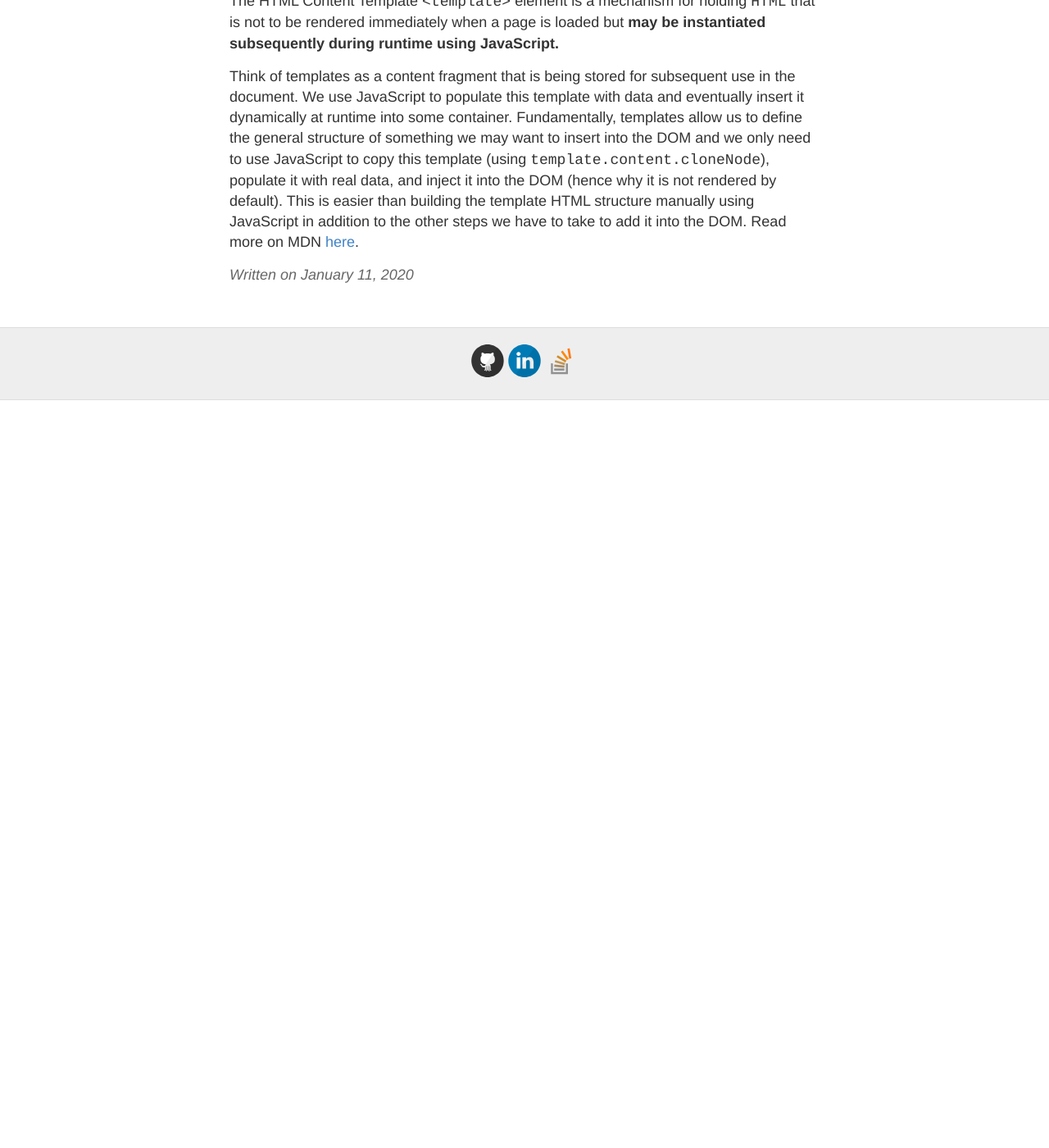
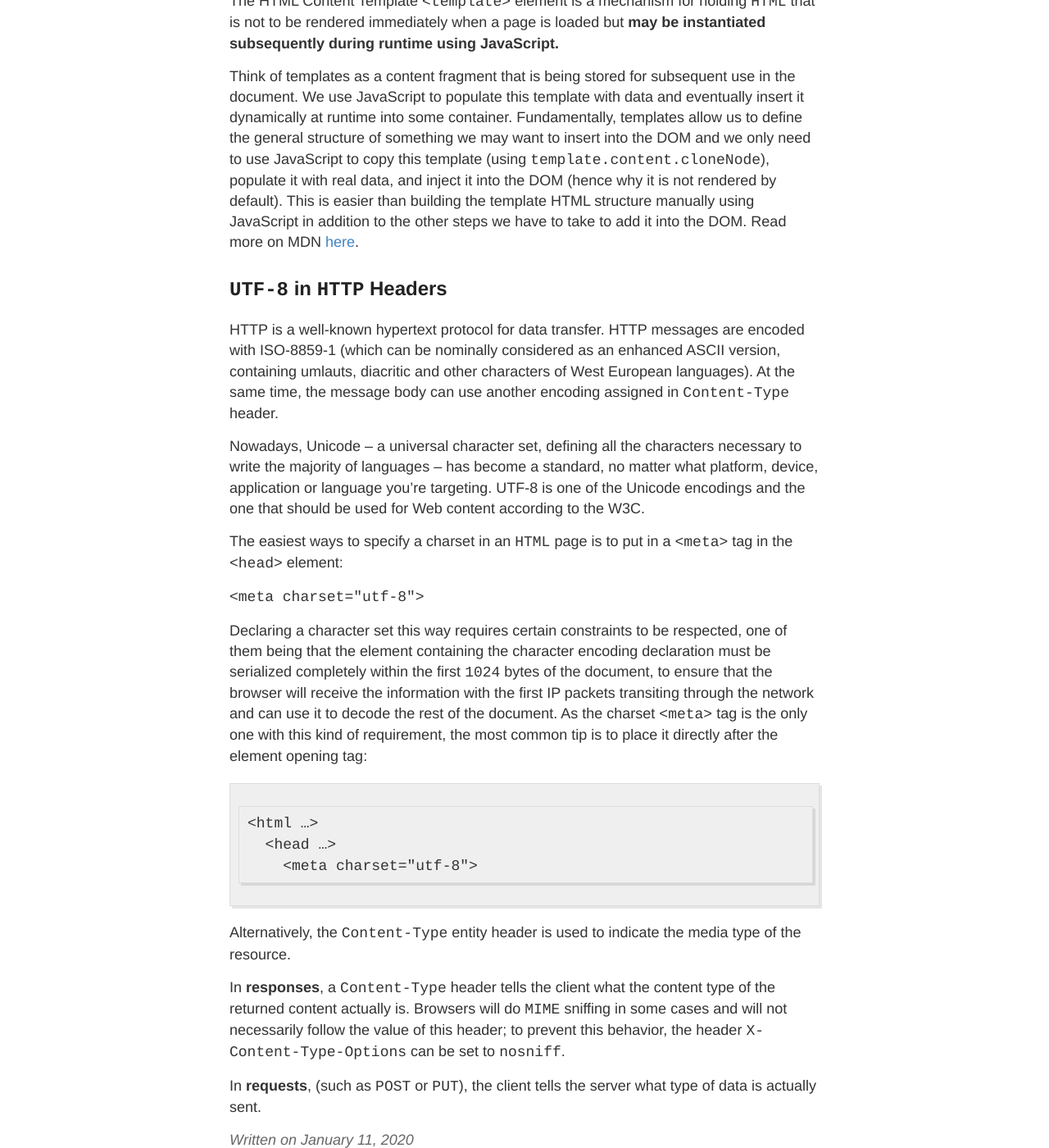
Before and after one commit to gutucristian/gutucristian.github.io, a Jekyll site: the page built from _posts/2020-01-11-Front-End-Development.md, in a window 1280 px wide and 1400 px high, scrolled down 5763 px. Shown: the whole window at 82% size. Built offline with Jekyll 4.4.1, drawn with Linux system fonts in a browser that asks for light colours; our own code applies the rules of GitHub Pages for plain Markdown files; before the commit the page ends 6251 px from its top, so only the background shows below that.

Commit message:
Update 2020-01-11-Front-End-Development.md

````diff
--- a/_posts/2020-01-11-Front-End-Development.md
+++ b/_posts/2020-01-11-Front-End-Development.md
@@ -163,3 +163,27 @@ Source: https://stackoverflow.com/questions/6939864/what-is-the-difference-betwe
 The HTML Content Template `<template>` element is a mechanism for holding `HTML` that is not to be rendered immediately when a page is loaded but **may be instantiated subsequently during runtime using JavaScript.**
 
 Think of templates as a content fragment that is being stored for subsequent use in the document. We use JavaScript to populate this template with data and eventually insert it dynamically at runtime into some container. Fundamentally, templates allow us to define the general structure of something we may want to insert into the DOM and we only need to use JavaScript to copy this template (using `template.content.cloneNode`), populate it with real data, and inject it into the DOM (hence why it is not rendered by default). This is easier than building the template HTML structure manually using JavaScript in addition to the other steps we have to take to add it into the DOM. Read more on MDN [here](https://developer.mozilla.org/en-US/docs/Web/HTML/Element/template).
+
+## `UTF-8` in `HTTP` Headers
+
+HTTP is a well-known hypertext protocol for data transfer. HTTP messages are encoded with ISO-8859-1 (which can be nominally considered as an enhanced ASCII version, containing umlauts, diacritic and other characters of West European languages). At the same time, the message body can use another encoding assigned in `Content-Type` header.
+
+Nowadays, Unicode – a universal character set, defining all the characters necessary to write the majority of languages – has become a standard, no matter what platform, device, application or language you’re targeting. UTF-8 is one of the Unicode encodings and the one that should be used for Web content according to the W3C.
+
+The easiest ways to specify a charset in an `HTML` page is to put in a `<meta>` tag in the `<head>` element:
+
+`<meta charset="utf-8">`
+
+Declaring a character set this way requires certain constraints to be respected, one of them being that the element containing the character encoding declaration must be serialized completely within the first `1024` bytes of the document, to ensure that the browser will receive the information with the first IP packets transiting through the network and can use it to decode the rest of the document. As the charset `<meta>` tag is the only one with this kind of requirement, the most common tip is to place it directly after the element opening tag:
+
+```
+<html …>
+  <head …>
+    <meta charset="utf-8">
+```
+
+Alternatively, the `Content-Type` entity header is used to indicate the media type of the resource.
+
+In **responses**, a `Content-Type` header tells the client what the content type of the returned content actually is. Browsers will do `MIME` sniffing in some cases and will not necessarily follow the value of this header; to prevent this behavior, the header `X-Content-Type-Options` can be set to `nosniff`.
+
+In **requests**, (such as `POST` or `PUT`), the client tells the server what type of data is actually sent.
````
